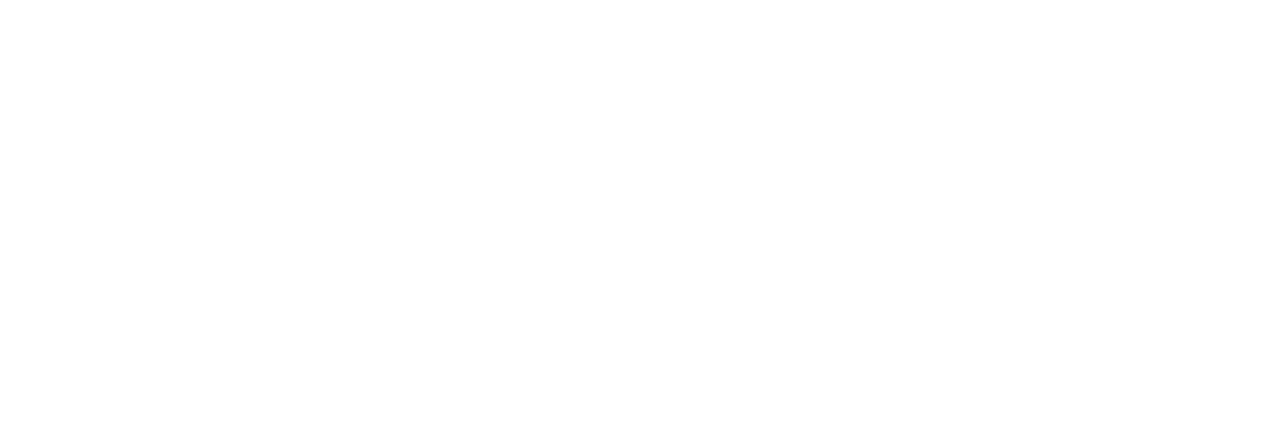
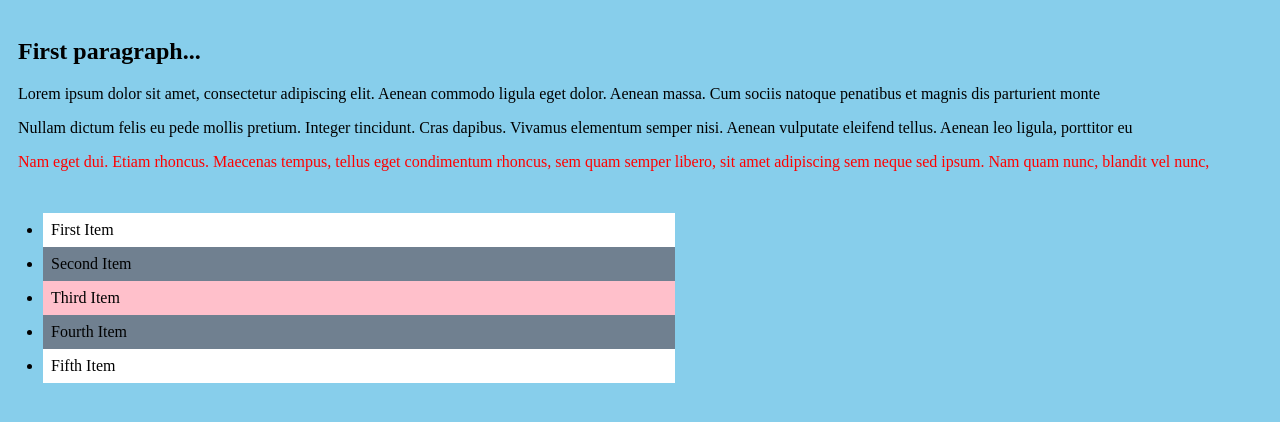
Before and after one commit to acciojob/pseudo-classes-shazebkhan02, a website: page main.html in a window 1280 px wide. Drawn offline with Linux system fonts and the light colour scheme.

Commit message:
created a submission

```diff
--- a/main.html
+++ b/main.html
@@ -7,6 +7,19 @@
 </head>
 
 <body>
+	  <article>
+        <h2>First paragraph...</h2>
+        <p>Lorem ipsum dolor sit amet, consectetur adipiscing elit. Aenean commodo ligula eget dolor. Aenean massa. Cum sociis natoque penatibus et magnis dis parturient monte</p>
+        <p>Nullam dictum felis eu pede mollis pretium. Integer tincidunt. Cras dapibus. Vivamus elementum semper nisi. Aenean vulputate eleifend tellus. Aenean leo ligula, porttitor eu</p>
+        <p>Nam eget dui. Etiam rhoncus. Maecenas tempus, tellus eget condimentum rhoncus, sem quam semper libero, sit amet adipiscing sem neque sed ipsum. Nam quam nunc, blandit vel nunc,</p>
+    </article>
+    <ul>
+        <li>First Item</li>
+        <li>Second Item</li>
+        <li>Third Item</li>
+        <li>Fourth Item</li>
+        <li>Fifth Item</li>
+    </ul>
 	<!-- the entire body must be written by student -->
     <script type="text/javascript" src="./script.js">
 </script>
--- a/styles.css
+++ b/styles.css
@@ -1 +1,33 @@
 /*  your css code here. If applicable */
+:root {
+    background-color: rgb(135, 206, 235);
+}
+article {
+    padding: 10px;
+}
+article p:first-child {
+    color: white;
+    background-color: black;
+}
+article p:nth-child(2) {
+    color: black;
+}
+article p:last-child {
+    color: red;
+}
+ul {
+    width: 50%;
+    padding-left: 35px;
+}
+li {
+    padding: 8px;
+}
+li:nth-child(odd) {
+    background-color: white;
+}
+li:nth-child(even) {
+    background-color: slategray;
+}
+li:nth-child(3) {
+    background-color: pink;
+}
```
